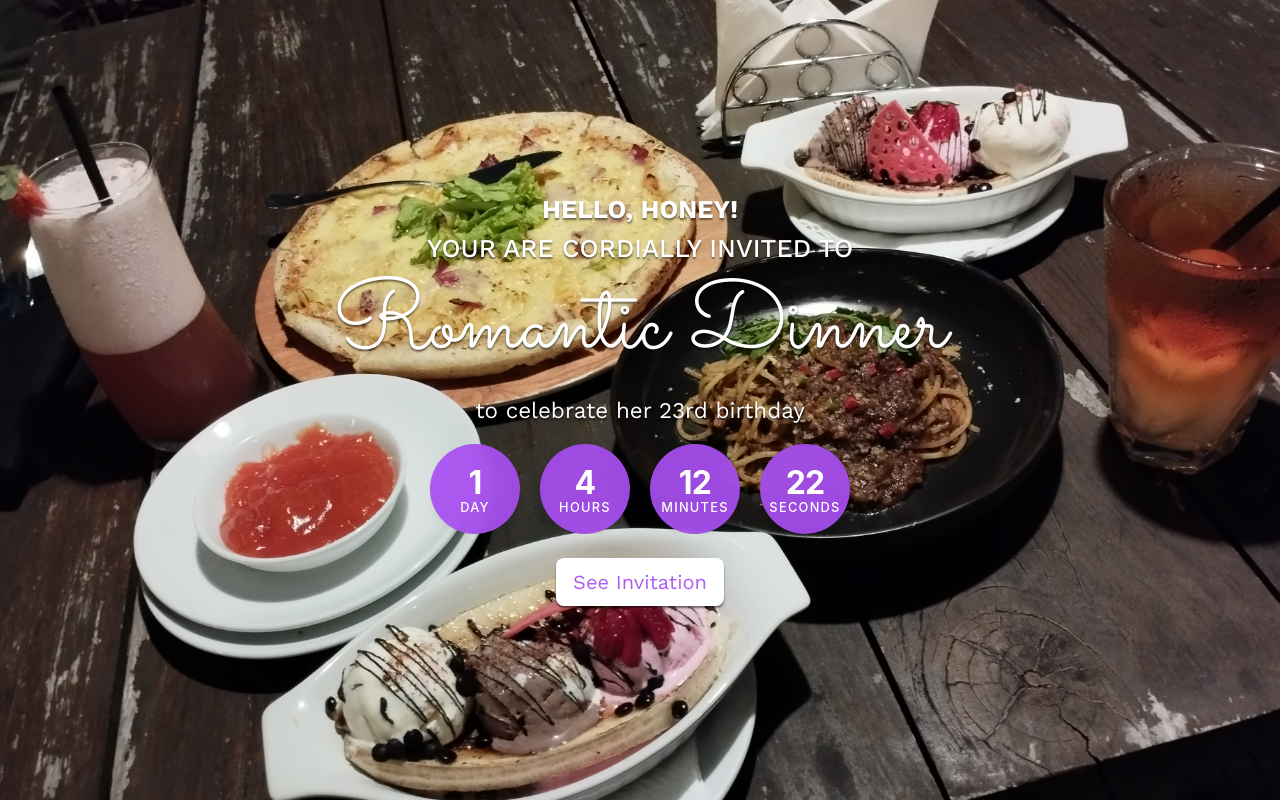
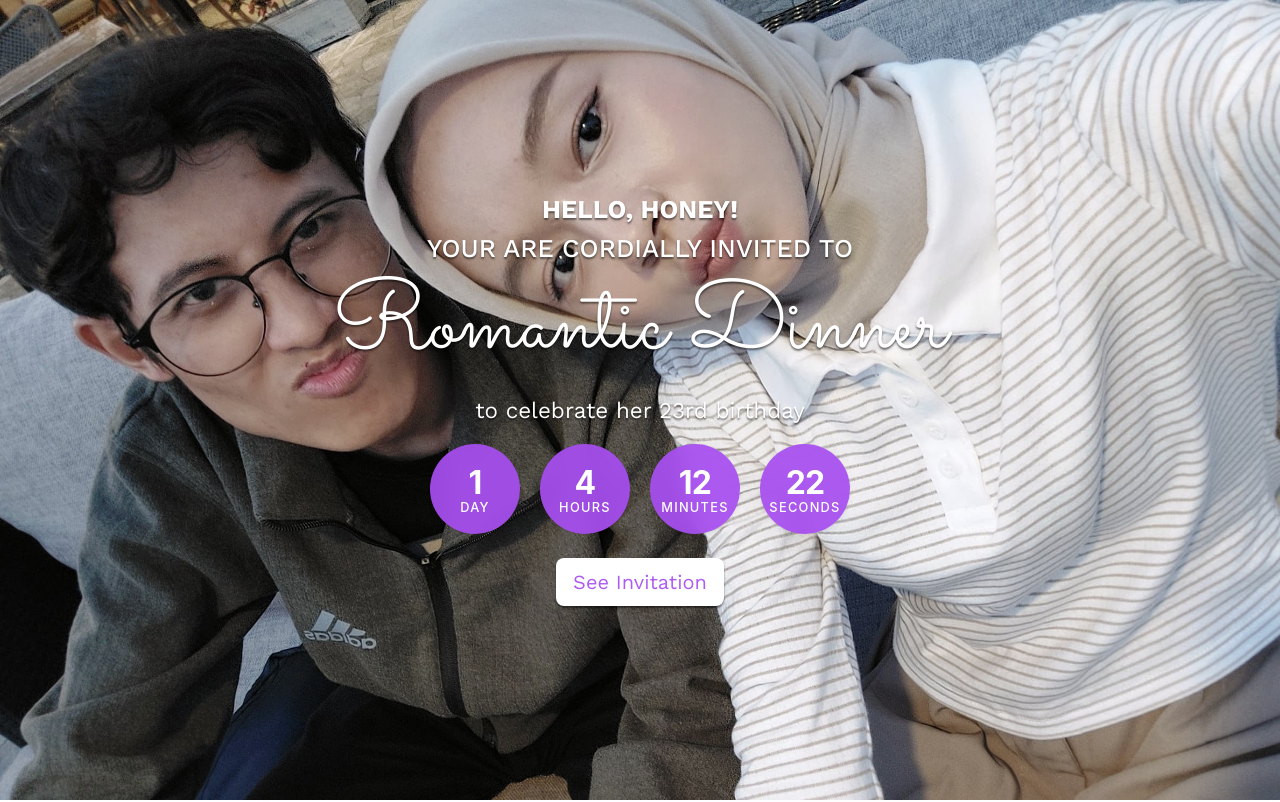
Before and after one commit to riskyeka/romantic-dinner, a plain HTML site: page index.html in a window 1280 px wide. Shown: the top 802 px of the page. Drawn offline with nearby package versions, Linux system fonts and the light colour scheme; some packages are replaced by stand-ins of ours; a script that the page names is missing.

Commit message:
change iamge bg

```diff
--- a/style.css
+++ b/style.css
@@ -17,11 +17,11 @@ body {
     left: 0;
     width: 100%;
     height: 100%;
-    background-image: url(img/dinner.jpg);
+    background-image: url(img/dinner-skyresto.jpg);
     background-size: cover;
     background-position: center;
     z-index: -1;
-    filter: grayscale(0%);
+    filter: grayscale(30%);
 }
 
 .hero {
```
Also changed, not shown: img/dinner-skyresto.jpg (added), img/dinner.jpg (deleted).
